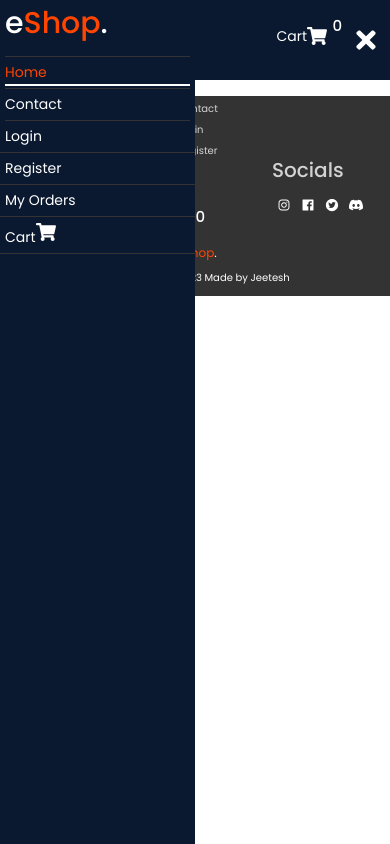
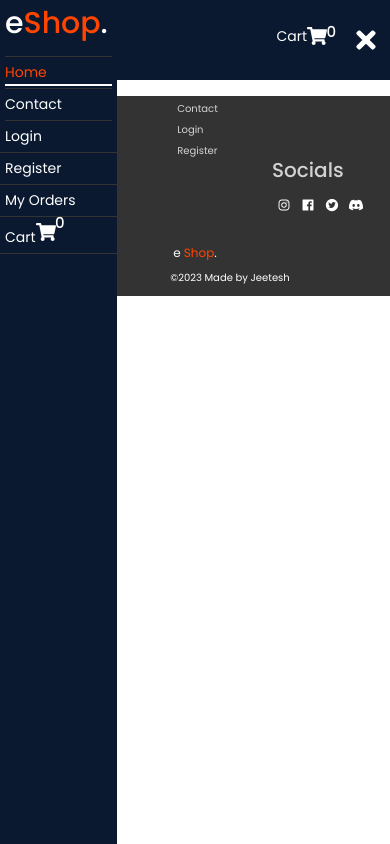
Before and after one commit to Jeetku/eShop, a React (Create React App) app: page / in a window 390 px wide. Built offline with nearby package versions, Linux system fonts and the light colour scheme.

Commit message:
header css fixed

```diff
--- a/src/components/header/Header.css
+++ b/src/components/header/Header.css
@@ -100,7 +100,7 @@ p {
     position: absolute;
     top: 0;
     left: 0;
-    width: 50%;
+    width: 30%;
     height: 100vh;
     background-color: var(--dark-blue);
     z-index: 999;
@@ -160,6 +160,11 @@ p {
   .cart a:hover {
     color: orangered;
   }
+  .cart p {
+    position: absolute;
+    left: 5.5rem;
+    margin-top: 6px;
+  }
 
   .menu-icon {
     display: flex;
```
